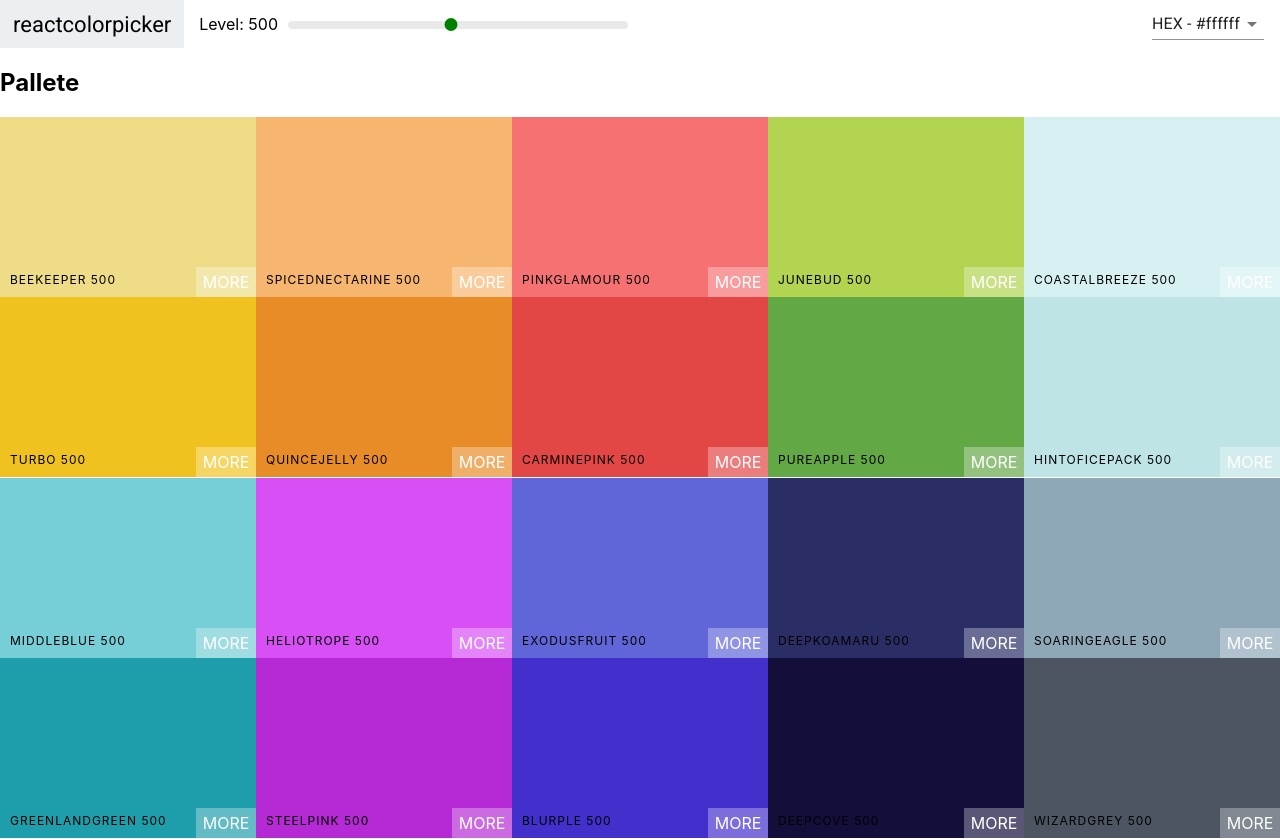
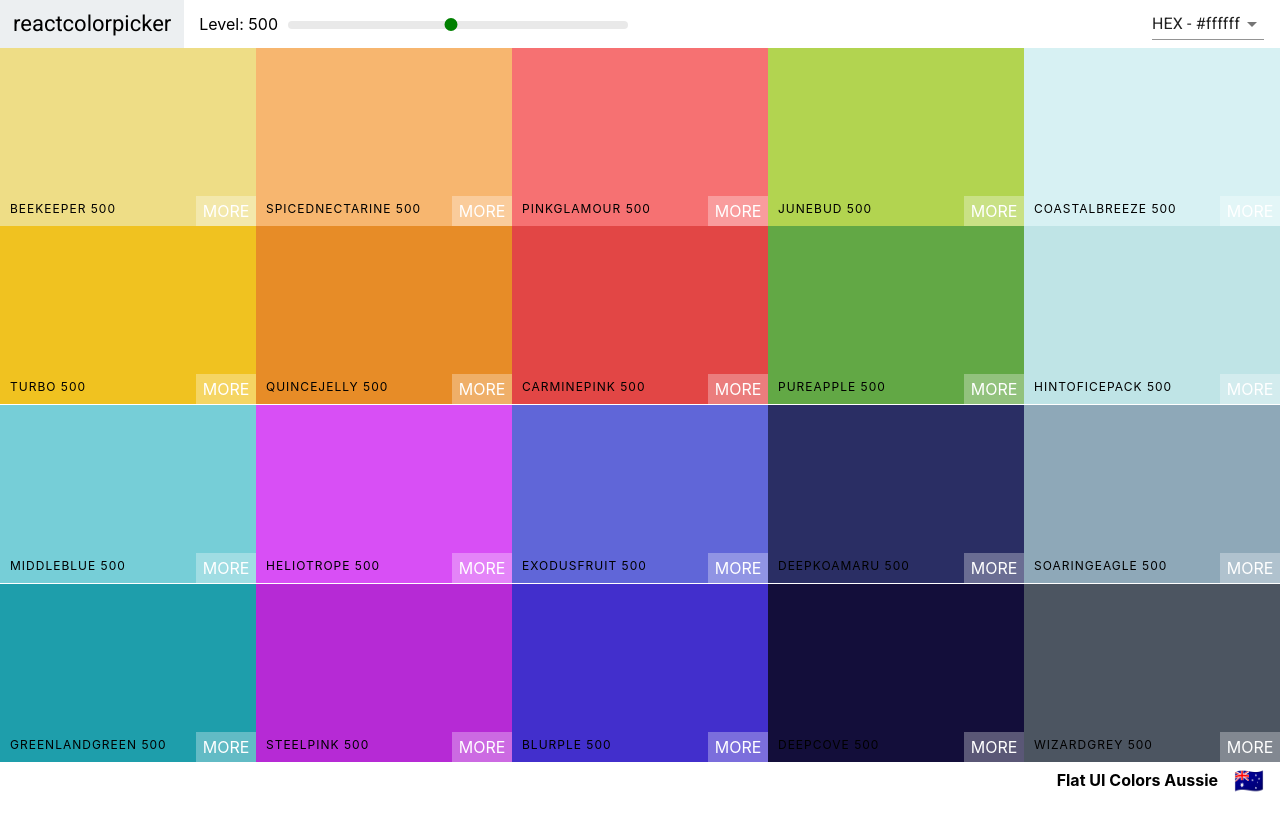
Before and after one commit to bouncingbumble/colors-app, a React (Create React App) app: page / in a window 1280 px wide. After the commit the page ends 800 px from the top, so only its background shows below. Built offline with nearby package versions, Linux system fonts and the light colour scheme.

Commit message:
add palette footer

```diff
--- a/src/Pallete.css
+++ b/src/Pallete.css
@@ -1,7 +1,23 @@
 .Palette {
     height: 100vh;
+    display: flex;
+    flex-direction: column;
 }
 
 .Palette-colors {
     height: 90%;
 }
+
+.Palette-footer {
+    background-color: white;
+    height: 5vh;
+    display: flex;
+    justify-content: flex-end;
+    align-items: center;
+    font-weight: bold;
+}
+
+.emoji {
+    font-size: 1.5rem;
+    margin: 0 1rem;
+}
--- a/src/Pallete.js
+++ b/src/Pallete.js
@@ -19,18 +19,21 @@
     }
 
     render() {
-        const { colors } = this.props.palette
+        const { colors, paletteName, emoji } = this.props.palette
         const { level, format } = this.state
         const colorBoxes = colors[level].map(color => {
-            return <ColorBox background={color[format]} name={color.name}></ColorBox>
+            return <ColorBox background={color[format]} name={color.name} key={color.id}></ColorBox>
         })
         return (
             <div className="Palette">
                 <Navbar level={level} changeLevel={this.changeLevel} handleChange={this.changeFormat} />
                 <div className="Palette-colors">
-                    <h2>Pallete</h2>
                     {colorBoxes}
                 </div>
+                <footer className="Palette-footer">
+                    {paletteName}
+                    <span className="emoji">{emoji}</span>
+                </footer>
             </div>
         )
     }
```
